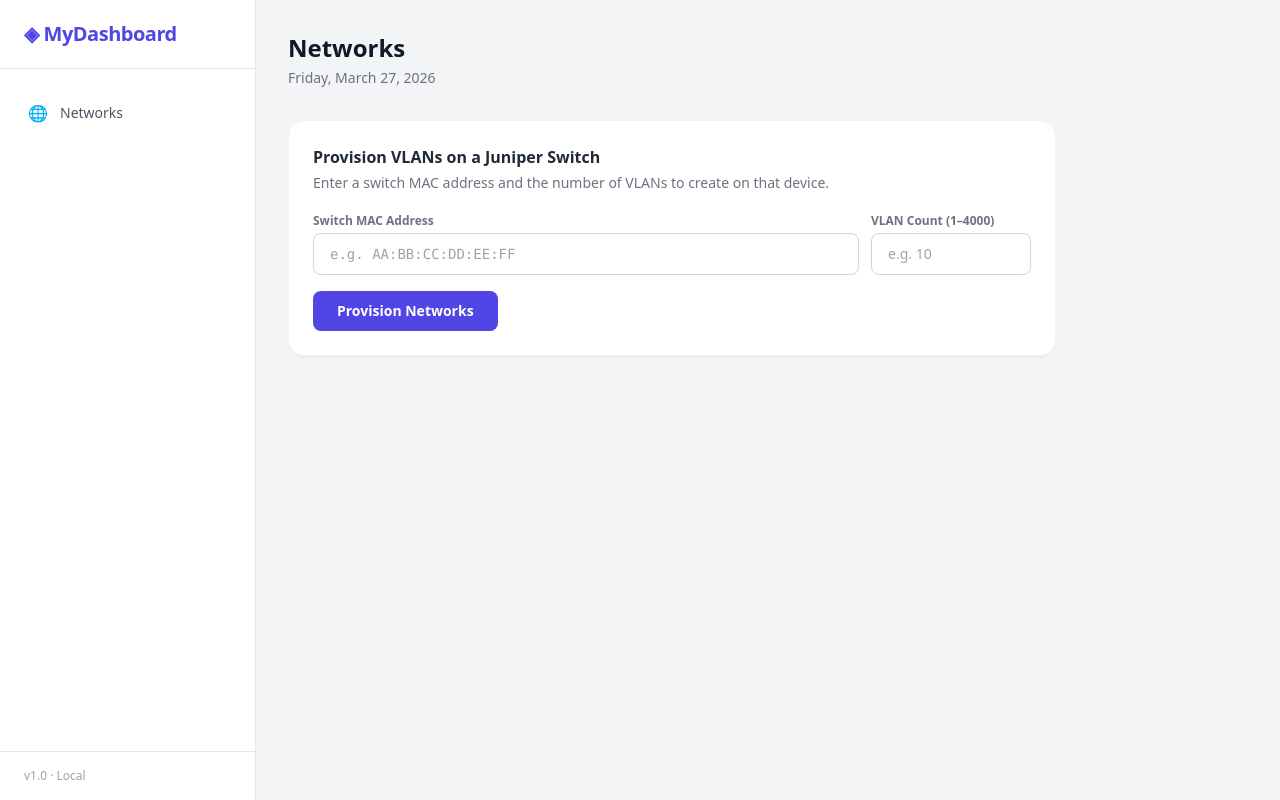
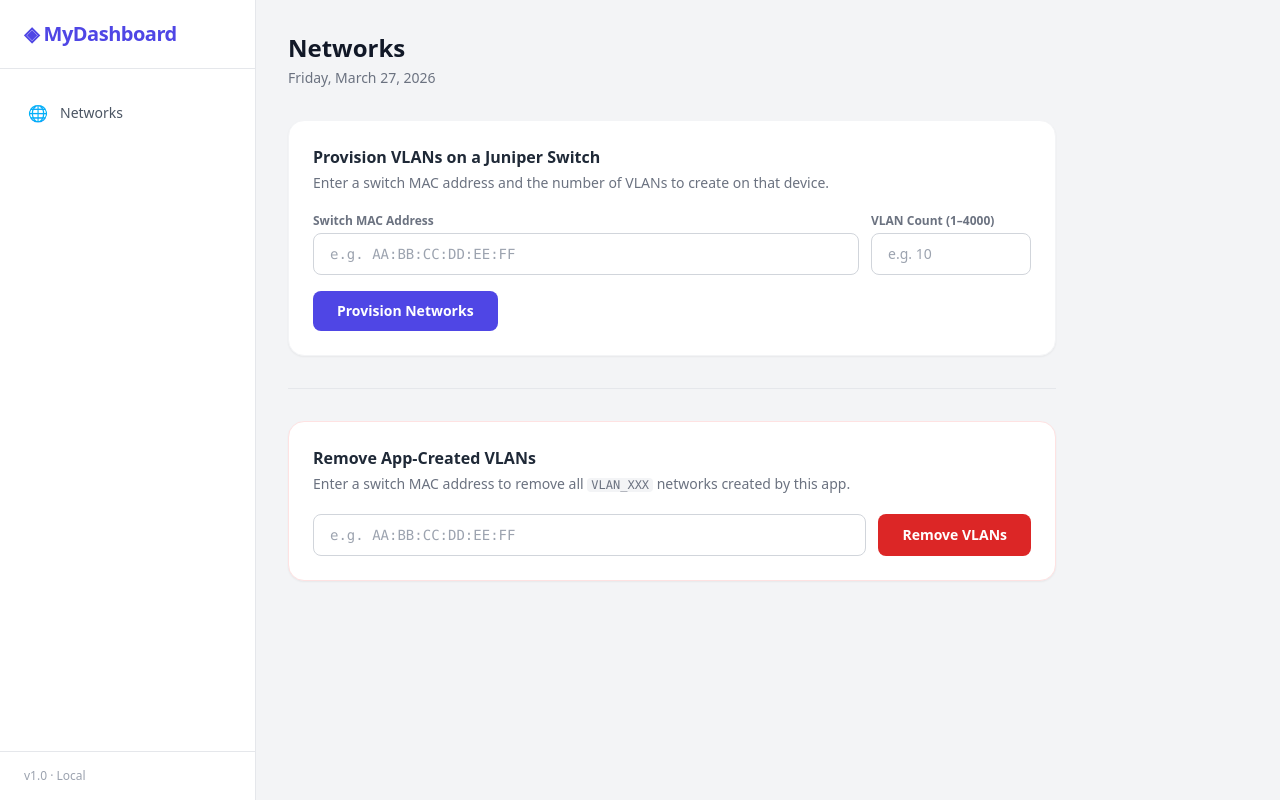
Before and after one commit to amruthasatishkumar/Vkhot-Development, a React (Vite) app in the folder dashboard-app/frontend/: page / in a window 1280 px wide. Built offline with nearby package versions, Linux system fonts and the light colour scheme.

Commit message:
Delete vlans

```diff
--- a/dashboard-app/frontend/src/pages/Dashboard.jsx
+++ b/dashboard-app/frontend/src/pages/Dashboard.jsx
@@ -1,6 +1,91 @@
 import { useState } from 'react';
 
 const MAC_REGEX = /^([0-9a-fA-F]{2}[:\-]?){5}[0-9a-fA-F]{2}$/;
+
+function RemoveSection() {
+  const [mac,        setMac]        = useState('');
+  const [macError,   setMacError]   = useState('');
+  const [loading,    setLoading]    = useState(false);
+  const [result,     setResult]     = useState(null);
+  const [apiError,   setApiError]   = useState('');
+
+  async function handleRemove(e) {
+    e.preventDefault();
+    if (!mac.trim()) { setMacError('MAC address is required.'); return; }
+    if (!MAC_REGEX.test(mac.trim())) { setMacError('Invalid format. Use AA:BB:CC:DD:EE:FF or AABBCCDDEEFF.'); return; }
+
+    setMacError('');
+    setApiError('');
+    setResult(null);
+    setLoading(true);
+
+    try {
+      const res  = await fetch('/api/networks/remove', {
+        method:  'POST',
+        headers: { 'Content-Type': 'application/json' },
+        body:    JSON.stringify({ mac: mac.trim() }),
+      });
+      const data = await res.json();
+      if (!res.ok) setApiError(data.error || 'An unexpected error occurred.');
+      else setResult(data);
+    } catch {
+      setApiError('Could not reach the backend. Make sure it is running.');
+    } finally {
+      setLoading(false);
+    }
+  }
+
+  return (
+    <div className="bg-white rounded-2xl border border-red-100 shadow-sm p-6">
+      <h2 className="text-base font-semibold text-gray-800 mb-1">Remove App-Created VLANs</h2>
+      <p className="text-sm text-gray-500 mb-5">
+        Enter a switch MAC address to remove all <code className="bg-gray-100 px-1 rounded text-xs">VLAN_XXX</code> networks created by this app.
+      </p>
+
+      <form onSubmit={handleRemove} className="flex flex-col sm:flex-row gap-3">
+        <div className="flex-1">
+          <input
+            type="text"
+            placeholder="e.g. AA:BB:CC:DD:EE:FF"
+            value={mac}
+            onChange={(e) => { setMac(e.target.value); setMacError(''); setResult(null); setApiError(''); }}
+            className={`w-full px-4 py-2.5 rounded-lg border text-sm font-mono
+              focus:outline-none focus:ring-2 focus:ring-red-400
+              ${macError ? 'border-red-400 bg-red-50' : 'border-gray-300'}`}
+          />
+          {macError && <p className="text-xs text-red-500 mt-1">{macError}</p>}
+        </div>
+        <button
+          type="submit"
+          disabled={loading}
+          className="w-full sm:w-auto px-6 py-2.5 bg-red-600 hover:bg-red-700 disabled:opacity-50
+                     text-white text-sm font-semibold rounded-lg transition-colors whitespace-nowrap"
+        >
+          {loading ? 'Removing…' : 'Remove VLANs'}
+        </button>
+      </form>
+
+      {apiError && (
+        <div className="mt-4 rounded-xl bg-red-50 border border-red-200 px-5 py-4 text-sm text-red-700">
+          <strong>Error:</strong> {apiError}
+        </div>
+      )}
+
+      {result && (
+        <div className={`mt-4 rounded-xl px-5 py-4 text-sm border
+          ${result.removed > 0
+            ? 'bg-green-50 border-green-200 text-green-700'
+            : 'bg-yellow-50 border-yellow-200 text-yellow-700'}`}
+        >
+          {result.removed > 0
+            ? <>✓ <strong>{result.removed} VLAN{result.removed !== 1 ? 's' : ''}</strong> removed from <strong>{result.switch.name}</strong> ({result.switch.mac})</>
+            : <>No app-created VLANs found on <strong>{result.switch.name}</strong> — nothing to remove.</>
+          }
+        </div>
+      )}
+    </div>
+  );
+}
 
 export default function Dashboard() {
   const [mac,        setMac]        = useState('');
@@ -178,7 +263,7 @@ export default function Dashboard() {
           )}
 
           {/* Failed VLANs */}
-          {result.failed.length > 0 && (
+          {result.failed && result.failed.length > 0 && (
             <div className="bg-red-50 border border-red-200 rounded-xl px-5 py-4 text-sm text-red-700">
               <p className="font-semibold mb-2">Failed to create {result.failed.length} VLAN(s):</p>
               <ul className="list-disc list-inside space-y-1">
@@ -190,6 +275,13 @@ export default function Dashboard() {
           )}
         </div>
       )}
+
+      {/* Divider */}
+      <hr className="border-gray-200" />
+
+      {/* Remove VLANs */}
+      <RemoveSection />
+
     </div>
   );
 }
```
Also changed, not shown: 2 other files (tests, documents, lock files or other folders).
